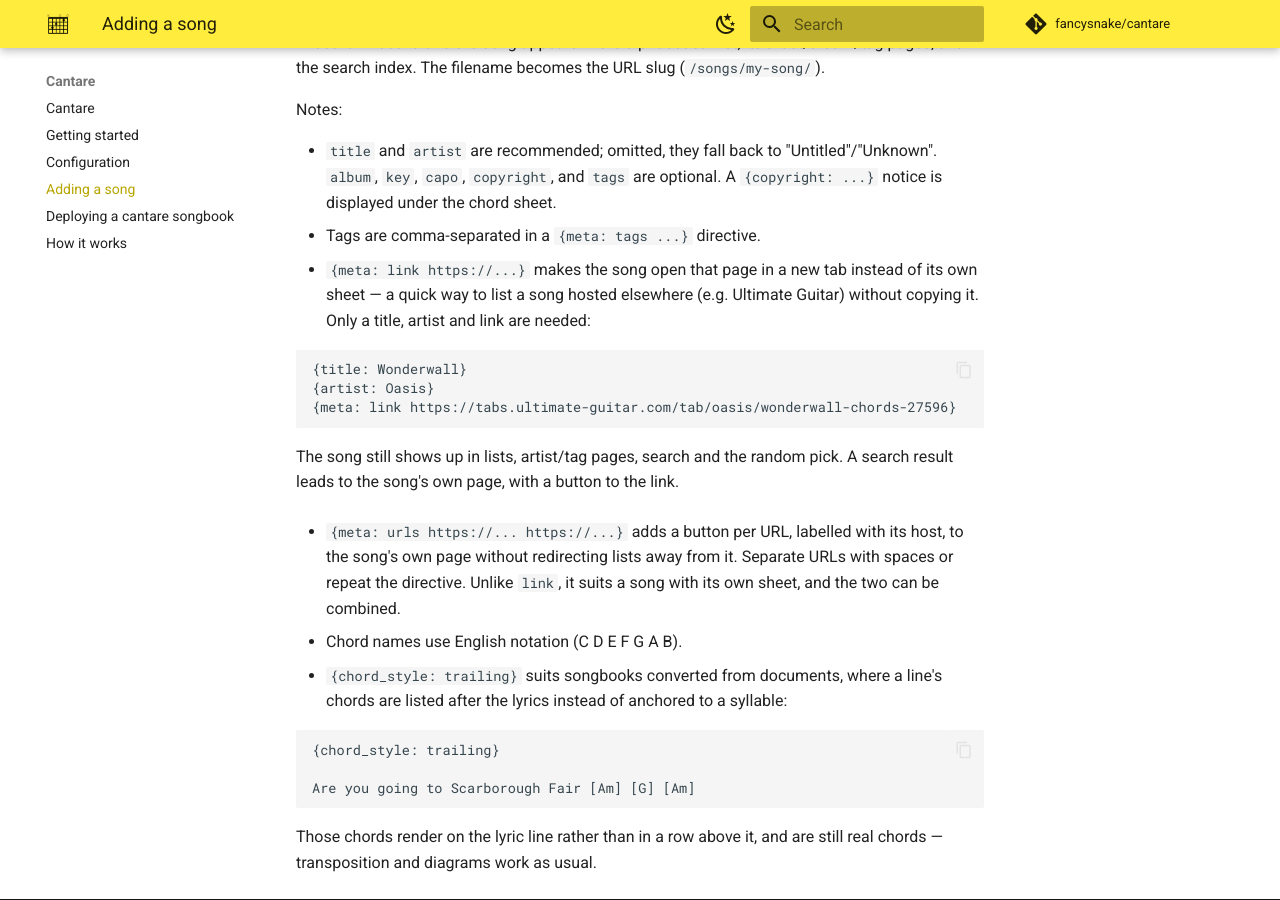
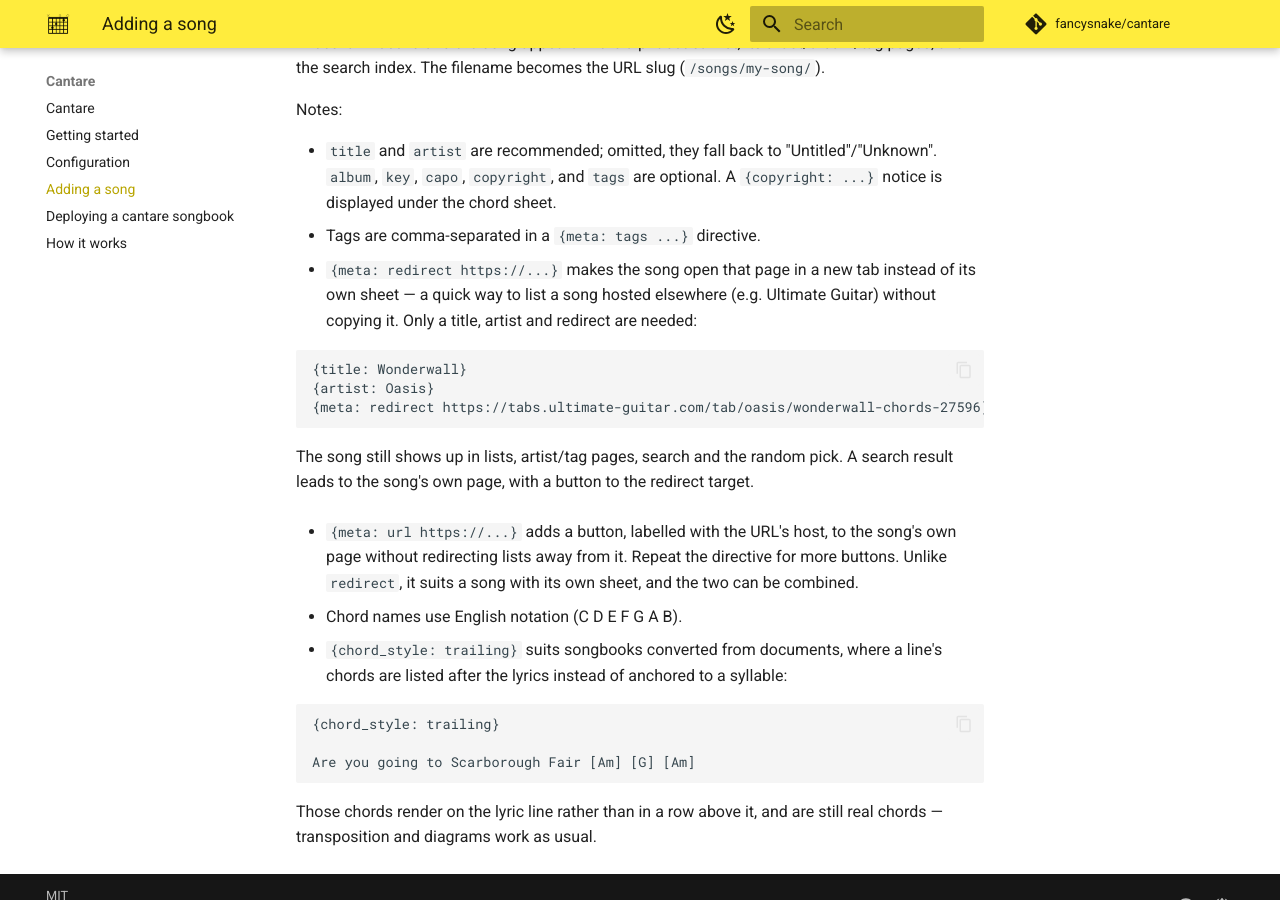
Before and after one commit to fancysnake/cantare, an MkDocs documentation site: the page built from docs/songs.md, in a window 1280 px wide and 900 px high, scrolled down 495 px. Built offline with MkDocs 1.6.1 and Material for MkDocs 9.7.7, drawn with Linux system fonts in a browser that asks for light colours; comment, search, counter and statistics services are not loaded.

Commit message:
feat!: rename {meta: link} to redirect, {meta: urls} to url
Next to url, link did not say which of the two sends lists away from the
song's sheet. redirect does.

url takes one URL per directive and repeats for more buttons; a value is
no longer split on spaces, so one holding a space fails URL validation.

A song still using link fails the build naming its file, since an
ignored link would leave a link-only song as an empty sheet.

Co-Authored-By: Claude Opus 5.5 (1M context) <noreply@anthropic.com>

````diff
--- a/docs/songs.md
+++ b/docs/songs.md
@@ -30,24 +30,24 @@ Notes:
   "Untitled"/"Unknown". `album`, `key`, `capo`, `copyright`, and `tags` are
   optional. A `{copyright: ...}` notice is displayed under the chord sheet.
 - Tags are comma-separated in a `{meta: tags ...}` directive.
-- `{meta: link https://...}` makes the song open that page in a new tab
+- `{meta: redirect https://...}` makes the song open that page in a new tab
   instead of its own sheet — a quick way to list a song hosted elsewhere (e.g. Ultimate Guitar)
-  without copying it. Only a title, artist and link are needed:
+  without copying it. Only a title, artist and redirect are needed:
 
   ```text
   {title: Wonderwall}
   {artist: Oasis}
-  {meta: link https://tabs.ultimate-guitar.com/tab/oasis/wonderwall-chords-27596}
+  {meta: redirect https://tabs.ultimate-guitar.com/tab/oasis/wonderwall-chords-27596}
   ```
 
   The song still shows up in lists, artist/tag pages, search and the random
   pick. A search result leads to the song's own page, with a button to the
-  link.
+  redirect target.
 
-- `{meta: urls https://... https://...}` adds a button per URL, labelled with
-  its host, to the song's own page without redirecting lists away from it.
-  Separate URLs with spaces or repeat the directive. Unlike `link`, it suits a
-  song with its own sheet, and the two can be combined.
+- `{meta: url https://...}` adds a button, labelled with the URL's host, to the
+  song's own page without redirecting lists away from it. Repeat the directive
+  for more buttons. Unlike `redirect`, it suits a song with its own sheet, and
+  the two can be combined.
 
 - Chord names use English notation (C D E F G A B).
 - `{chord_style: trailing}` suits songbooks converted from documents, where a
````
Also changed, not shown: CHANGELOG.md (+12 -0 lines), 5 other files.
